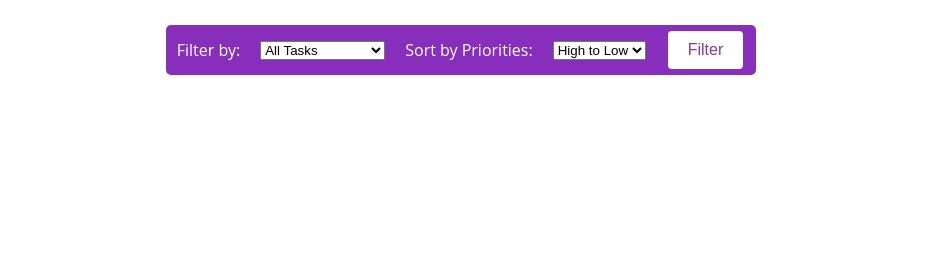
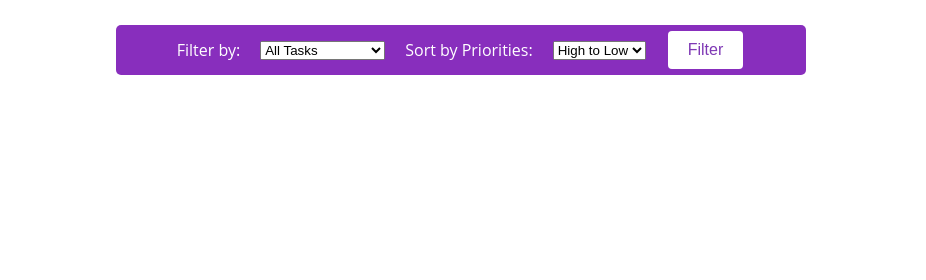
Before and after one commit to Sepidehri/task-terminator, a website: page files/dashboard.html in a window 1280 px wide. Shown: the top 280 px of the page, 354-1280 px from the left. Drawn offline with nearby package versions, Linux system fonts and the light colour scheme; no server answers.

Commit message:
filter width increased

```diff
--- a/files/dashboard.css
+++ b/files/dashboard.css
@@ -190,7 +190,7 @@ h2, h3 {
     margin: 0px auto; /* Center container on the page */
     background-color: rgba(119, 16, 180, 0.87);
     height: 30px;
-    width:570px;
+    width:670px;
     padding: 10px;
     border-radius: 5px;
     gap : 20px;
```
